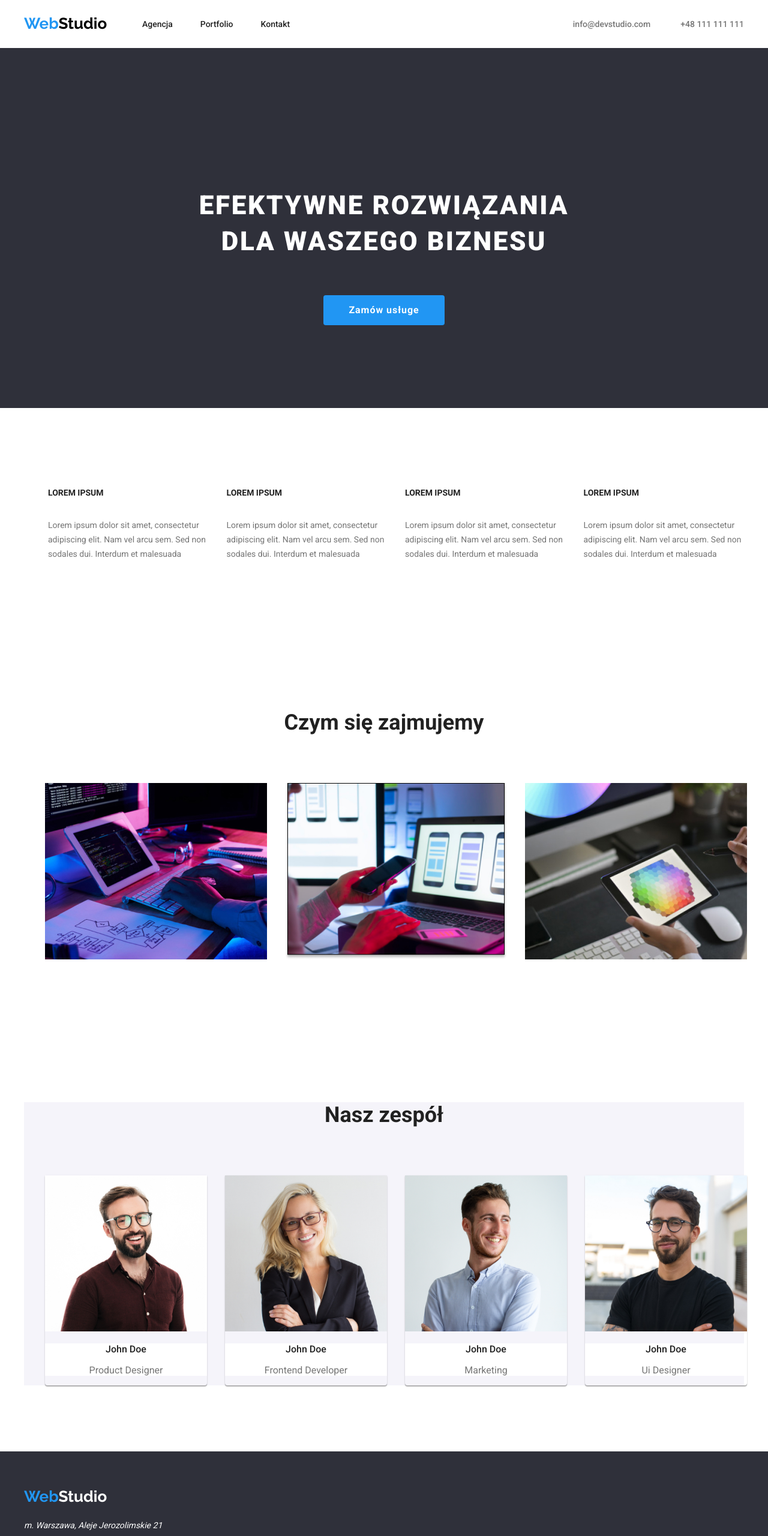
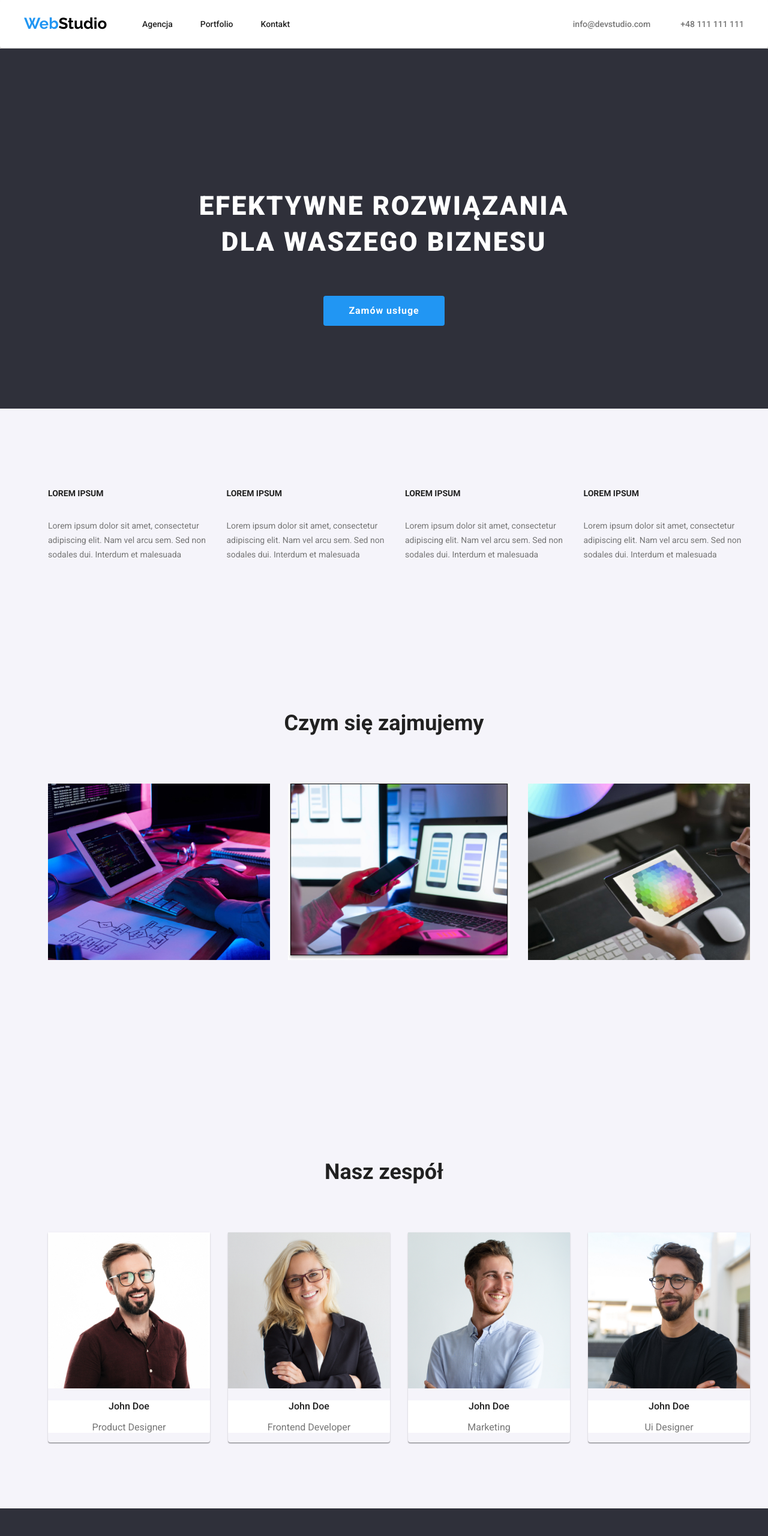
Before and after one commit to OlaPolaniecka/goit-markup-hw-03, a plain HTML site: page index.html in a window 1280 px wide. Shown: the top 2560 px of the page at 60% size. Drawn offline with nearby package versions, Linux system fonts and the light colour scheme.

Commit message:
init: hw 3

```diff
--- a/css/styles.css
+++ b/css/styles.css
@@ -75,6 +75,17 @@
 }
 
 .header-two {
+  color: #212121;
+  font-size: 36px;
+  font-weight: 700;
+  line-height: 42px;
+  display: flex;
+  justify-content: center;
+  padding-bottom: 50px;
+  padding-top: 94px;
+}
+
+.header-two-section {
   color: #212121;
   font-size: 36px;
   font-weight: 700;
@@ -211,10 +222,6 @@ menu {
   list-style-type: none;
 }
 
-.team-background {
-  background: #f5f4fa;
-}
-
 .figure-border {
   border-bottom: 1px solid rgba(0, 0, 0, 0.25);
   border-radius: 4px;
@@ -256,13 +263,13 @@ menu {
 
 .what-we-do-image {
   display: flex;
-  justify-content: center;
+  justify-content: space-between;
   gap: 30px;
 }
 
 .team-worker {
   display: flex;
-  justify-content: center;
+  justify-content: space-between;
   gap: 30px;
 }
 
@@ -313,23 +320,25 @@ menu {
   display: flex;
   flex-wrap: wrap;
   flex-basis: calc((100% - 30px) / 3);
+  justify-content: space-between;
 }
 
 section {
   padding-top: 94px;
   padding-bottom: 94px;
+  background: #f5f4fa;
 }
 
 figure.figure-border {
   margin: 0 auto;
 }
 
-.header-border {
+.caption {
+  background: #ffffff;
+}
+
+header {
   border-bottom: 1px solid rgba(0, 0, 0, 0.25);
   border-radius: 4px;
   box-shadow: 0px 4px 4px rgba(0, 0, 0, 0.25);
 }
-
-.caption {
-  background: #ffffff;
-}
--- a/index.html
+++ b/index.html
@@ -26,7 +26,8 @@
     </style>
   </head>
   <body>
-    <header class="container">
+    <header>
+      <div class="container">
         <div class="wrapper">
           <a href="/webstudio.html" class="logo"
             ><span class="web">Web</span>Studio</a
@@ -46,17 +47,18 @@
             <a class="contact" href="tel:+48111111111">+48 111 111 111 </a>
           </div>
         </div>
+      </div>
     </header>
 
     <main>
-      <section class="section-one">
+      <div class="section-one">
         <div class="top">
           <h1 class="header-top">EFEKTYWNE ROZWIĄZANIA DLA WASZEGO BIZNESU</h1>
           <div class="buttomm">
             <button class="button-main" type="button">Zamów usługe</button>
           </div>
         </div>
-      </section>
+      </div>
 
       <section>
         <div class="container">
@@ -97,7 +99,7 @@
       </section>
 
       <section>
-        <h2 class="header-two">Czym się zajmujemy</h2>
+        <h2 class="header-two-section">Czym się zajmujemy</h2>
         <div class="container">
           <ul class="what-we-do-image">
             <li>
@@ -133,7 +135,6 @@
 
       <section>
         <div class="container">
-          <div class="team-background">
           <h2 class="header-two">Nasz zespół</h2>
           <ul class="team-worker">
             <li class="team-worker-item">
@@ -197,7 +198,6 @@
             </li>
           </ul>
         </div>
-        </div>
       </section>
     </main>
 
```
Also changed, not shown: portfolio.html (+0 -6 lines), images/image-background.jpg (added). Lines whose indentation alone changed are shown as unchanged.
